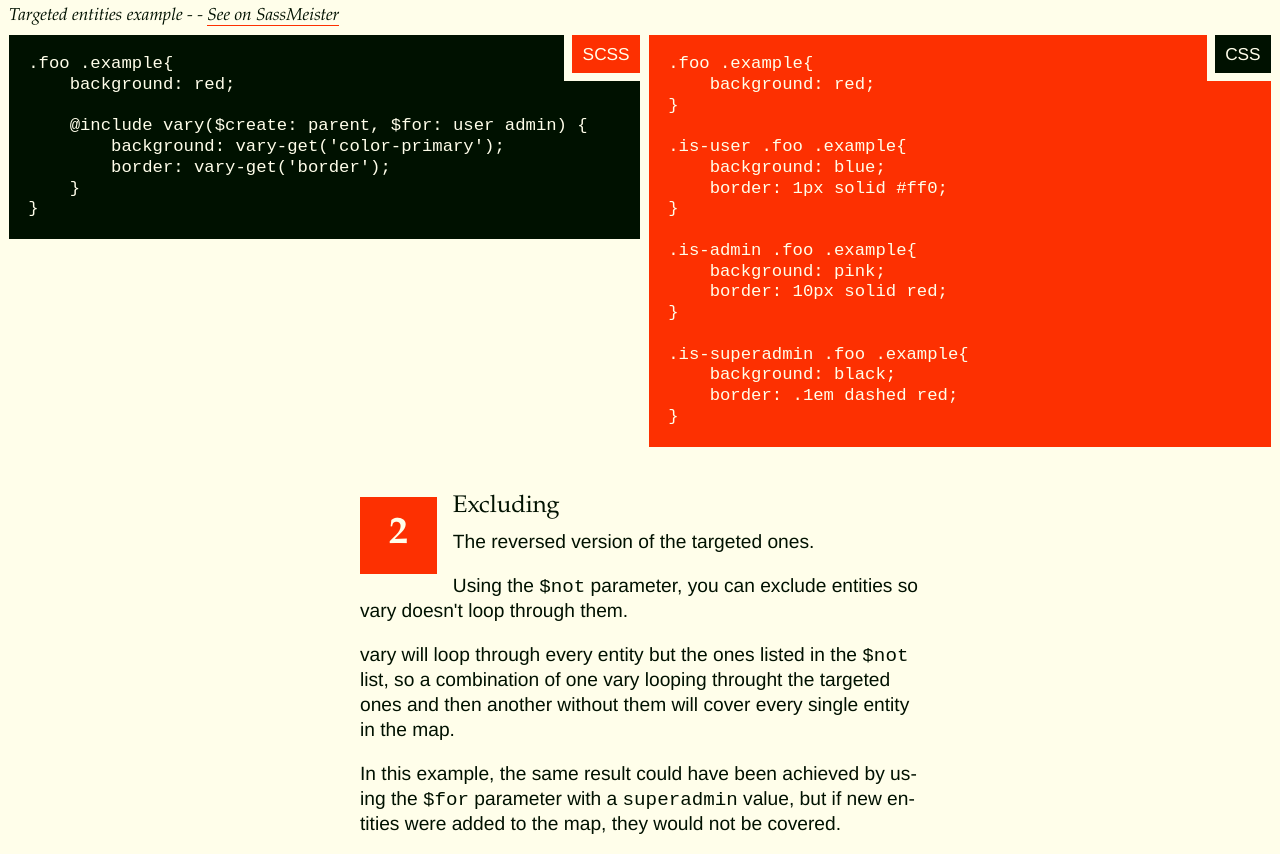
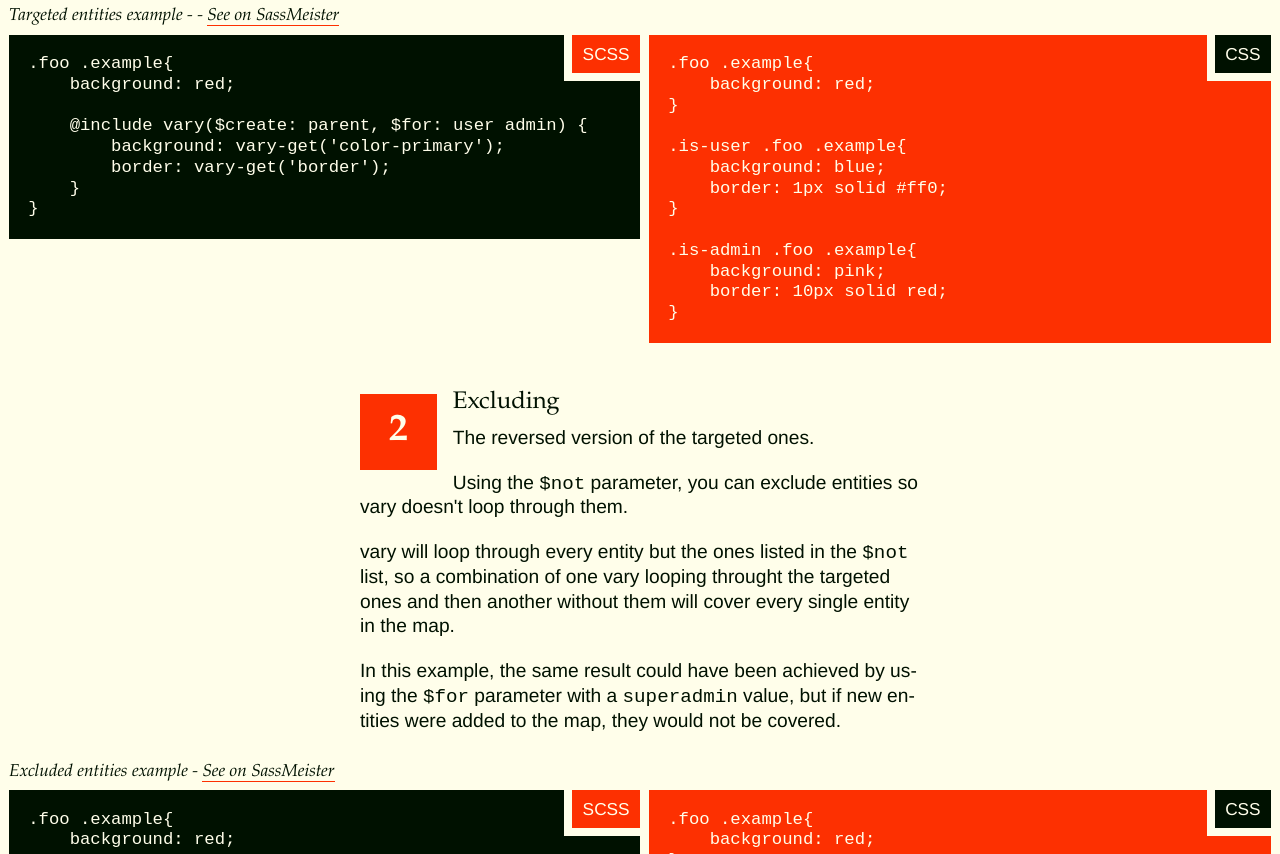
Before and after one commit to jaicab/sass-vary, a plain HTML site: page demos.html in a window 1280 px wide. Shown: the part 5680-6534 px from the top of the page. Drawn offline with Linux system fonts and the light colour scheme.

Commit message:
Remove wrong output from targeting example
I removed the misplaced output which didn't match the input, so now it matches the correct one (and the sassmeister example).

```diff
--- a/demos.html
+++ b/demos.html
@@ -376,11 +376,6 @@ html.js .is-superadmin .foo{
 	background: pink;
 	border: 10px solid red;
 }
-
-.is-superadmin .foo .example{
-	background: black;
-	border: .1em dashed red;
-}
 </pre>
 					</div>
 				</div>
```
